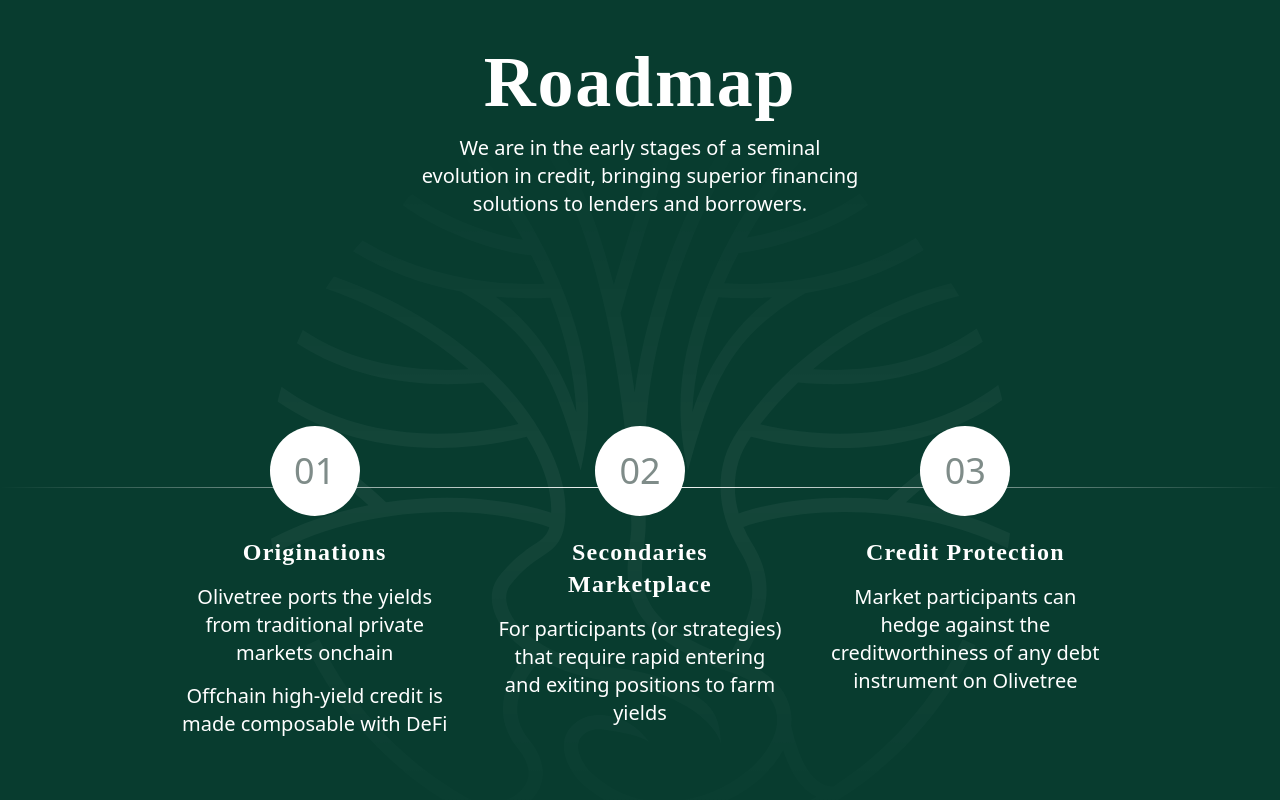
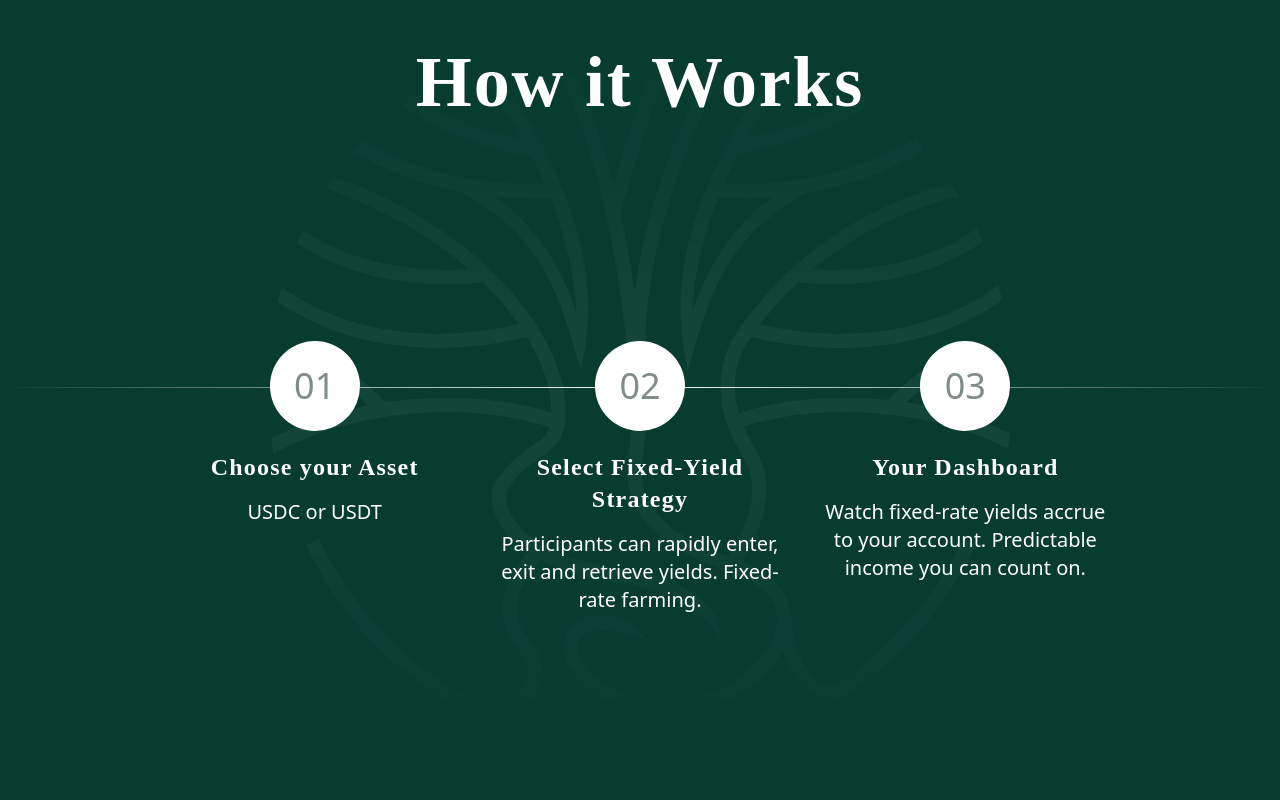
Before and after one commit to 0xukhezo/Olivetree, a Next.js app: page / in a window 1280 px wide. Shown: the part 3260-4060 px from the top of the page. Built offline with nearby package versions, Linux system fonts and the light colour scheme.

Commit message:
feat(components): change roadmap text

```diff
--- a/src/components/sections/Roadmap.tsx
+++ b/src/components/sections/Roadmap.tsx
@@ -91,12 +91,8 @@
           ref={divRef}
         >
           <h1 className="text-5xl md:text-6xl xl:text-7xl font-semibold tracking-wide font-spectral">
-            Roadmap
+            How it Works
           </h1>
-          <p className="max-w-[450px] mx-auto mt-[16px] text-xl">
-            We are in the early stages of a seminal evolution in credit,
-            bringing superior financing solutions to lenders and borrowers.
-          </p>
         </div>
         <div id="roadmap" className="mt-20 md:mt-0">
           <div
@@ -107,7 +103,7 @@
               className={`flex justify-center items-center min-h-[90px] relative px-[20px] sm:px-[30px] md:px-[50px] lg:px-[100px] xl:px-[152px]`}
               style={{ width: `${width}px` }}
             >
-              <div className="grid md:grid-cols-3 z-40 mt-[240px] roadmap:mt-[195px] lg:mt-[285px] xl:mt-[210px] opacity-100">
+              <div className="grid md:grid-cols-3 z-40 mt-[190px] roadmap:mt-[195px] lg:mt-[200px] xl:mt-[200px] 2xl:mt-[160px] opacity-100">
                 <div className="hiddenStep">
                   <div
                     id="firstStep"
@@ -117,14 +113,10 @@
                   </div>
                   <div className="hiddenStepText p-[20px] flex justify-center items-center flex-col">
                     <h1 className="font-spectral font-bold text-2xl tracking-wider">
-                      Originations
+                      Choose your Asset
                     </h1>
                     <p className="max-w-[365px] mt-[15px] lg:text-xl">
-                      Olivetree ports the yields from traditional private
-                      markets onchain
-                    </p>
-                    <p className="max-w-[365px] mt-[15px] lg:text-xl">
-                      Offchain high-yield credit is made composable with DeFi
+                      USDC or USDT
                     </p>
                   </div>
                 </div>{" "}
@@ -137,11 +129,11 @@
                   </div>
                   <div className="hiddenStepText p-[20px] flex justify-center items-center flex-col">
                     <h1 className="font-spectral font-bold text-2xl tracking-wider">
-                      Secondaries Marketplace
+                      Select Fixed-Yield Strategy
                     </h1>
                     <p className="max-w-[365px] mt-[15px] lg:text-xl">
-                      For participants (or strategies) that require rapid
-                      entering and exiting positions to farm yields
+                      Participants can rapidly enter, exit and retrieve yields.
+                      Fixed-rate farming.
                     </p>
                   </div>
                 </div>{" "}
@@ -154,11 +146,11 @@
                   </div>
                   <div className="hiddenStepText p-[20px] flex justify-center items-center flex-col">
                     <h1 className="font-spectral  font-bold text-2xl tracking-wider">
-                      Credit Protection
+                      Your Dashboard
                     </h1>
                     <p className="max-w-[365px] mt-[15px] lg:text-xl">
-                      Market participants can hedge against the creditworthiness
-                      of any debt instrument on Olivetree
+                      Watch fixed-rate yields accrue to your account.
+                      Predictable income you can count on.
                     </p>
                   </div>
                 </div>
```
